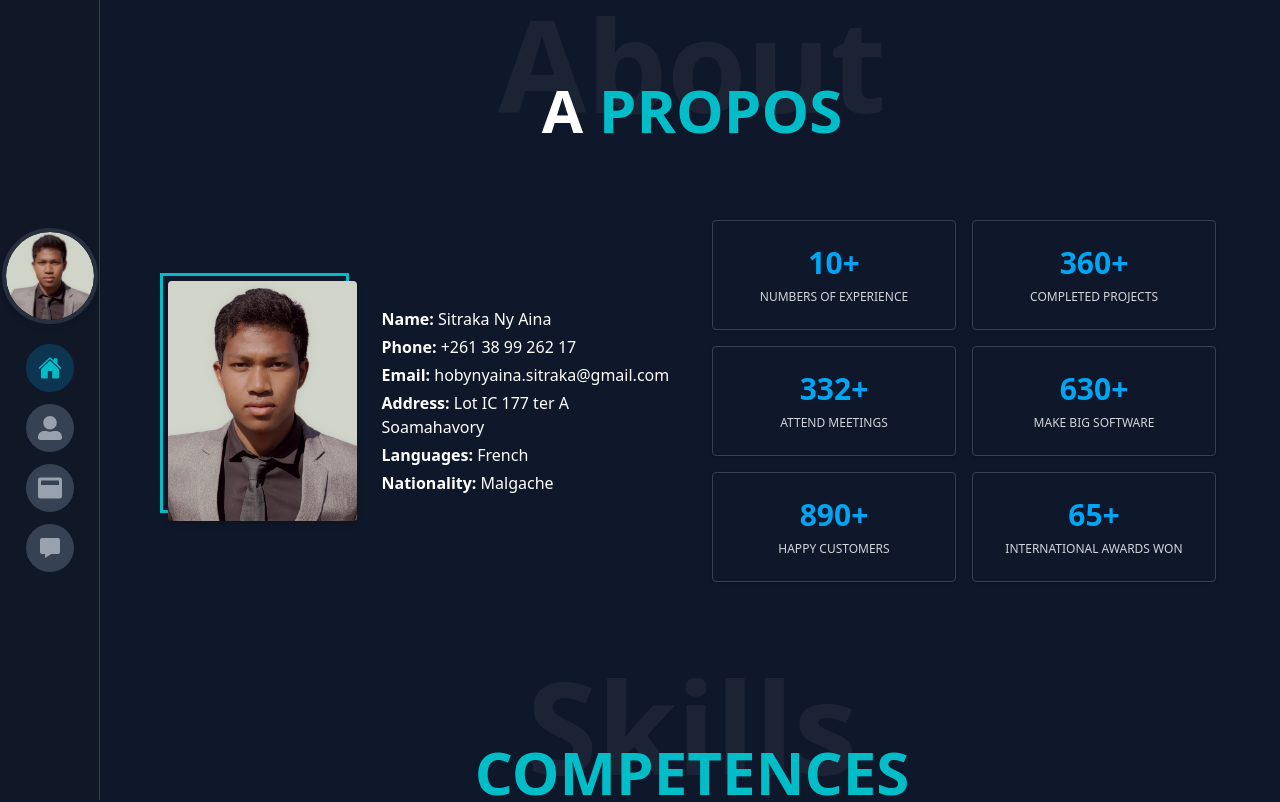
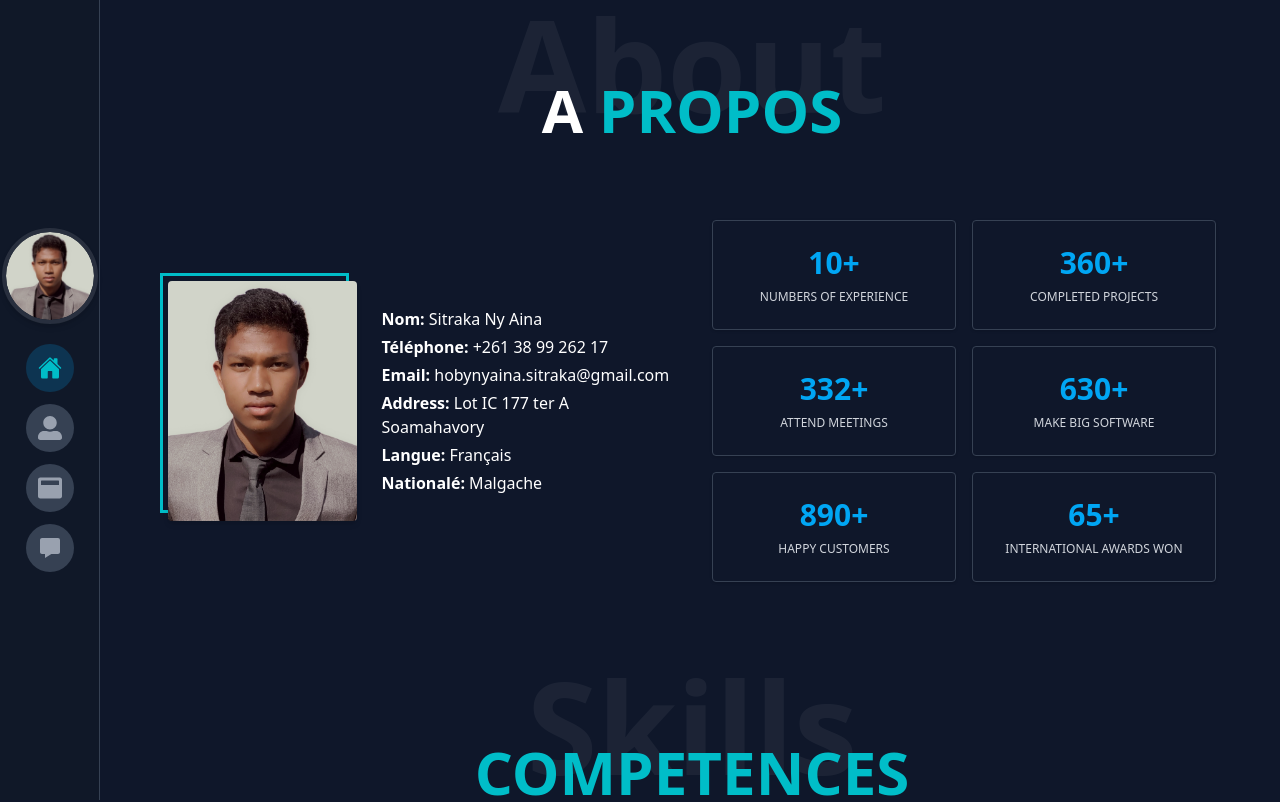
Before and after one commit to HobyNyAina/MyPortfolio, a Next.js app: page /about in a window 1280 px wide. Shown: the top 802 px of the page. Built offline with nearby package versions, Linux system fonts and the light colour scheme.

Commit message:
feat: Translate about page to French

```diff
--- a/src/app/about/page.tsx
+++ b/src/app/about/page.tsx
@@ -36,7 +36,6 @@ export default function About() {
           About
         </motion.span>
 
-        {/* Titre principal */}
         <motion.h2
           initial={{ opacity: 0, y: -20 }}
           whileInView={{ opacity: 1, y: 0 }}
@@ -47,7 +46,6 @@ export default function About() {
         </motion.h2>
 
         <div className="grid md:grid-cols-2 gap-10 items-center z-10 relative">
-          {/* Infos personnelles */}
           <div className="flex flex-col md:flex-row items-center gap-6">
             <div className="relative w-48 h-60">
               <div className="absolute inset-0 border-[3px] border-[#00BDC8] -translate-x-2 -translate-y-2" />
@@ -62,12 +60,12 @@ export default function About() {
             </div>
 
             <div className="text-sm md:text-base space-y-1 text-left">
-              <p><strong>Name:</strong> Sitraka Ny Aina</p>
-              <p><strong>Phone:</strong> +261 38 99 262 17</p>
+              <p><strong>Nom:</strong> Sitraka Ny Aina</p>
+              <p><strong>Téléphone:</strong> +261 38 99 262 17</p>
               <p><strong>Email:</strong> hobynyaina.sitraka@gmail.com</p>
               <p><strong>Address:</strong> Lot IC 177 ter A Soamahavory</p>
-              <p><strong>Languages:</strong> French</p>
-              <p><strong>Nationality:</strong> Malgache</p>
+              <p><strong>Langue:</strong> Français</p>
+              <p><strong>Nationalé:</strong> Malgache</p>
             </div>
           </div>
 
```
